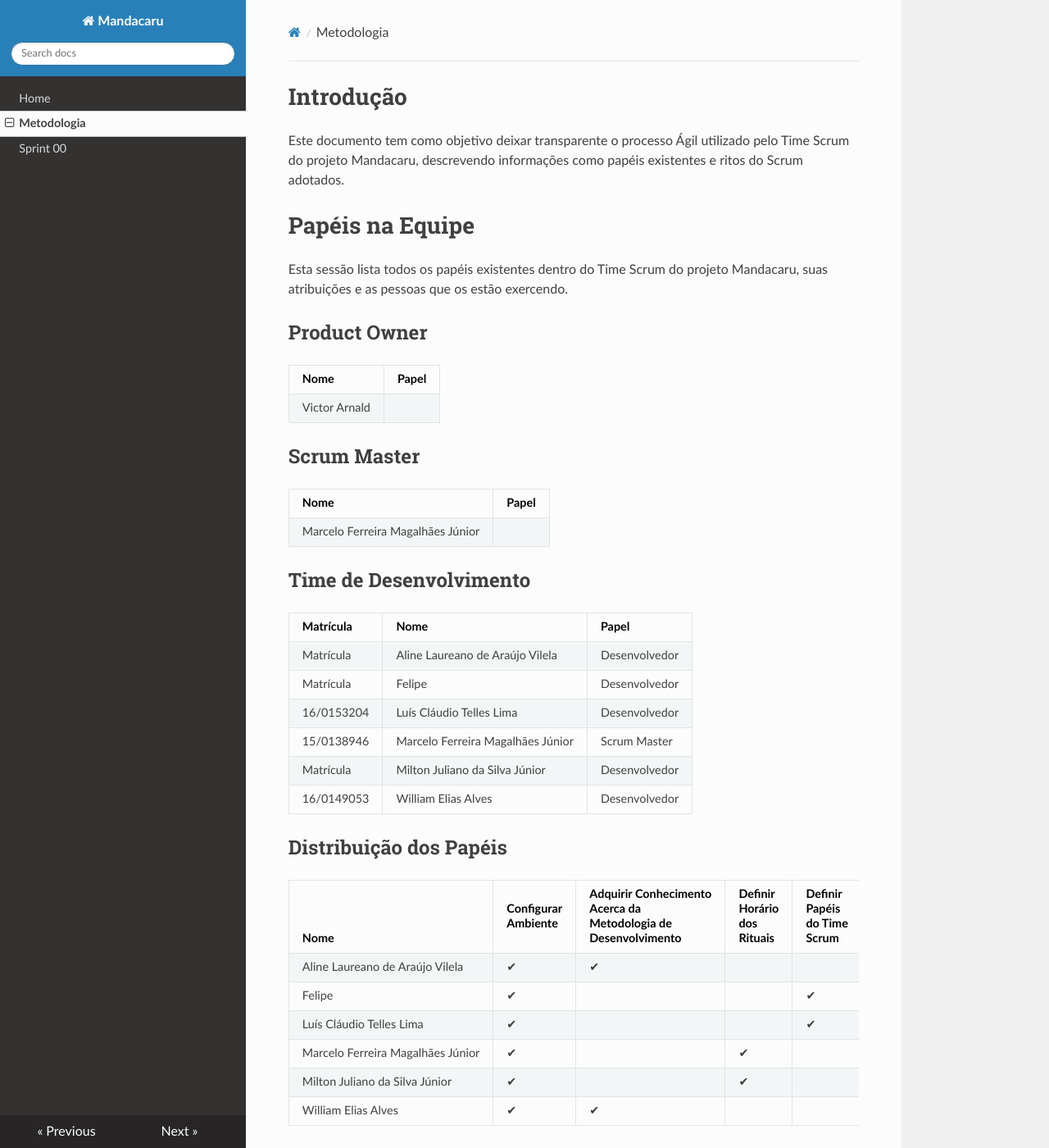
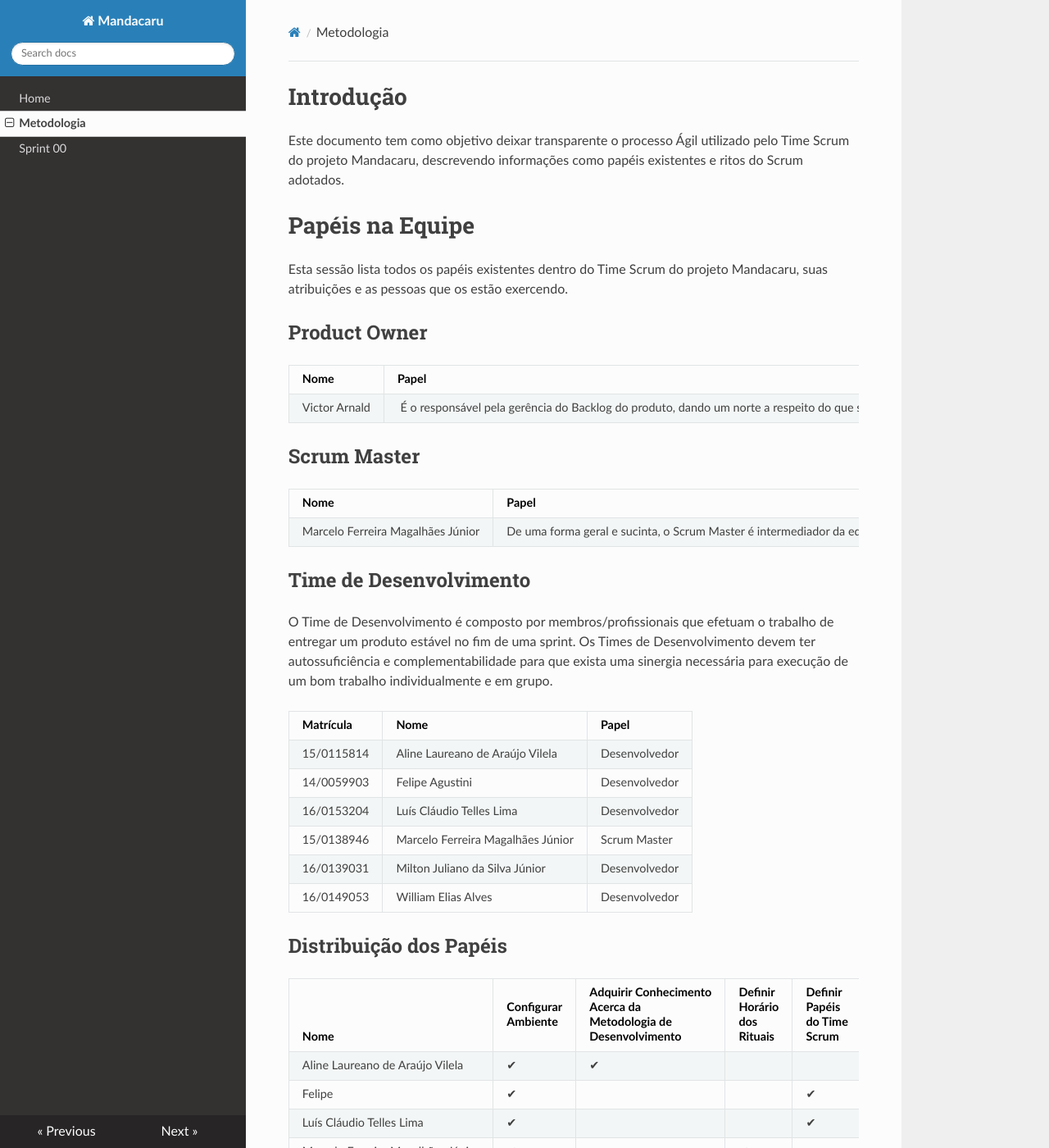
Before and after one commit to MDS-Mandacaru/Documentacao-Mandacaru, an MkDocs documentation site: the page built from docs/metodologia.md, in a window 1280 px wide and 1400 px high. Shown: the whole window at 82% size. Built offline with MkDocs 1.6.1, drawn with Linux system fonts in a browser that asks for light colours; nearby versions of some CDN libraries; old or Windows-style settings are respelled for this version of MkDocs.

Commit message:
Adicionando matrículas e atualizando os papéis do Time Scrum

```diff
--- a/docs/metodologia.md
+++ b/docs/metodologia.md
@@ -7,22 +7,24 @@ Esta sessão lista todos os papéis existentes dentro do Time Scrum do projeto M
 ## Product Owner
 | Nome | Papel|
 |------| ---- |
-|Victor Arnald| |
+|Victor Arnald| É o responsável pela gerência do Backlog do produto, dando um norte a respeito do que será feito em relação aos itens do Backlog do Produto para se alcançar da melhor forma as metas e missões propostas, além de ser responsável por otimizar o valor do trabalho que o Time de desenvolvimento realiza, Garantir que o Backlog do Produto seja visível, transparente, claro para todos, e mostrar o que o Time Scrum vai trabalhar a seguir; e, Garantir que o Time de Desenvolvimento entenda os itens do Backlog do Produto no nível necessário. |
 
 ## Scrum Master
 | Nome | Papel|
 |------| ---- |
-|Marcelo Ferreira Magalhães Júnior| |
+|Marcelo Ferreira Magalhães Júnior|De uma forma geral e sucinta, o Scrum Master é intermediador da equipe para com a teoria, as práticas e as regras do Scrum.|
 
 ## Time de Desenvolvimento
+O Time de Desenvolvimento é composto por membros/profissionais que efetuam o trabalho de entregar um produto estável no fim de uma sprint. Os Times de Desenvolvimento devem ter autossuficiência e complementabilidade para que exista uma sinergia necessária para execução de um bom trabalho individualmente e em grupo.
+
 | Matrícula | Nome | Papel |
 | --------- | ---- | ----- |
-| Matrícula | Aline Laureano de Araújo Vilela | Desenvolvedor |
-| Matrícula | Felipe | Desenvolvedor |
+| 15/0115814 | Aline Laureano de Araújo Vilela | Desenvolvedor |
+| 14/0059903 | Felipe Agustini| Desenvolvedor |
 | 16/0153204 | Luís Cláudio Telles Lima | Desenvolvedor |
 | 15/0138946 | Marcelo Ferreira Magalhães Júnior | Scrum Master |
-| Matrícula | Milton Juliano da Silva Júnior | Desenvolvedor |
-| 16/0149053  | William Elias Alves | Desenvolvedor |
+| 16/0139031 | Milton Juliano da Silva Júnior | Desenvolvedor |
+| 16/0149053 | William Elias Alves | Desenvolvedor |
 
 ## Distribuição dos Papéis
 | Nome | Configurar<br/>Ambiente<br/><br/> | Adquirir Conhecimento <br/> Acerca da <br/>Metodologia de<br/>Desenvolvimento|Definir<br/> Horário <br/> dos <br/>Rituais| Definir <br/>Papéis<br/>do Time<br/>Scrum|Levantar<br/>Requisitos<br/><br/>|
```
Also changed, not shown: docs/sprint00.md (+12 -0 lines), site/index.html, site/metodologia/index.html, site/sitemap.xml.
